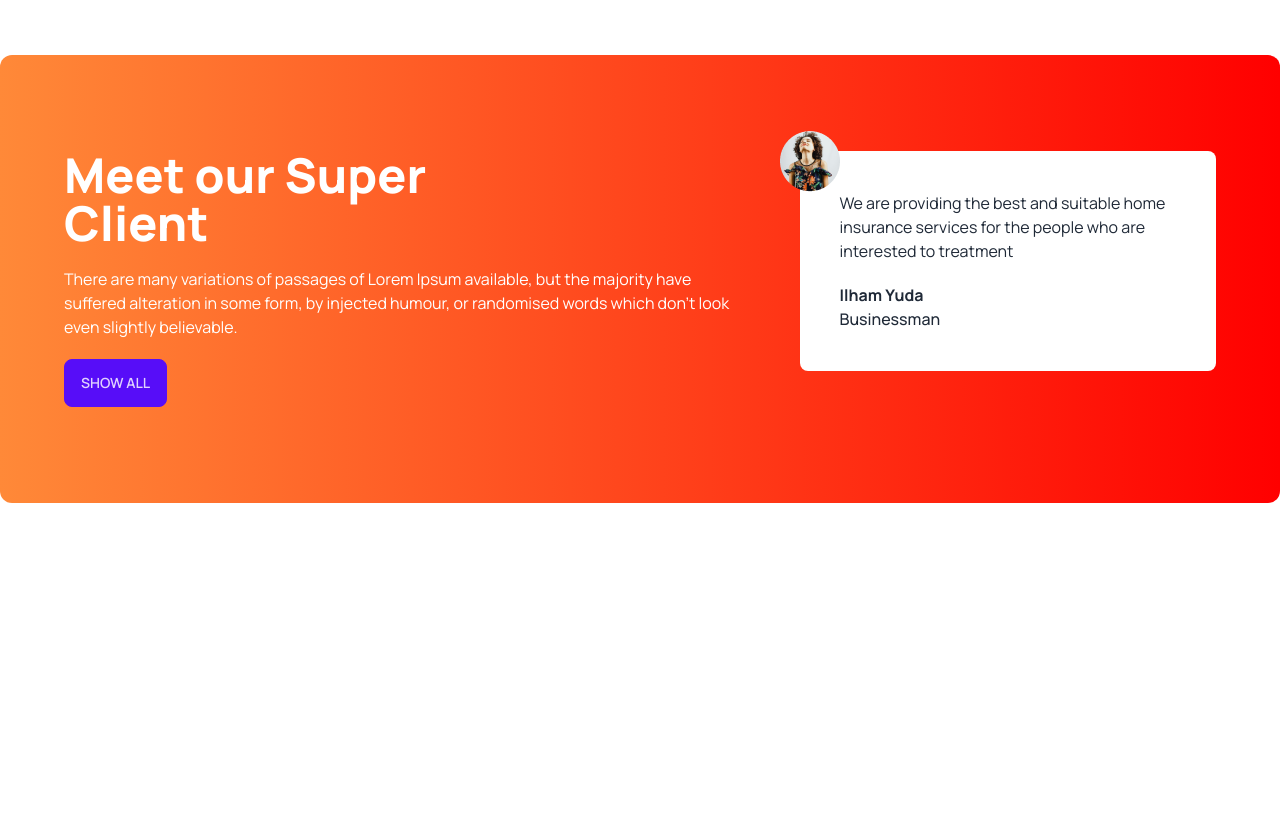
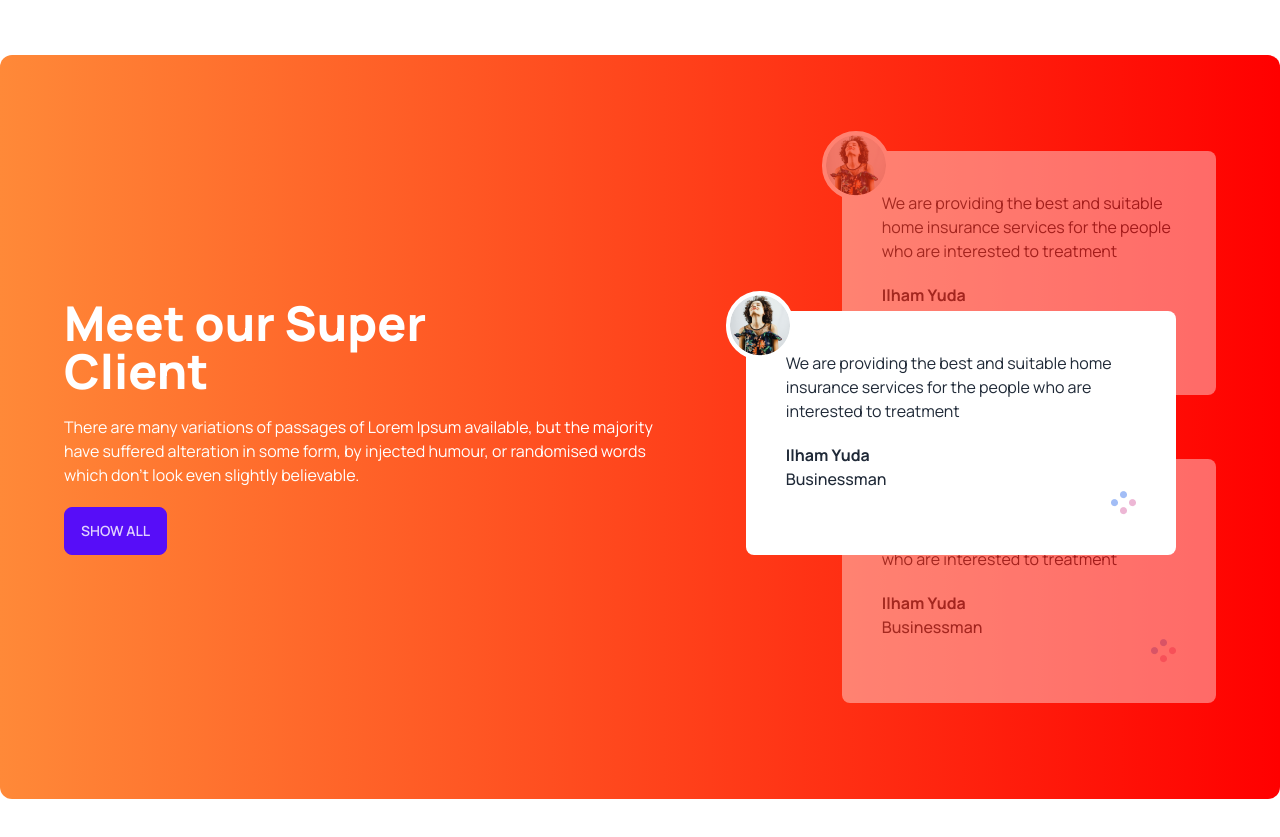
Before and after one commit to maruf318/tea-house-with-daisyui, a plain HTML site: page index.html in a window 1280 px wide. Shown: the part 1700-2537 px from the top of the page. Before the commit the page ends 2299 px from the top, so only its background shows below. Drawn offline with nearby package versions, Linux system fonts and the light colour scheme.

Commit message:
added super client section

```diff
--- a/index.html
+++ b/index.html
@@ -189,23 +189,26 @@
       <section
         class="my-24 flex flex-col lg:flex-row gap-12 rounded-xl bg-gradient-to-r from-[#FF8938] to-[#F00] px-16 py-24"
       >
+        <div class="flex lg:pr-28 items-center">
           <div class="space-y-5">
             <h2 class="text-5xl font-extrabold text-white">
               Meet our Super <br />Client
             </h2>
             <p class="text-white">
-            There are many variations of passages of Lorem Ipsum available, but
-            the majority have suffered alteration in some form, by injected
-            humour, or randomised words which don't look even slightly
-            believable.
+              There are many variations of passages of Lorem Ipsum available,
+              but the majority have suffered alteration in some form, by
+              injected humour, or randomised words which don't look even
+              slightly believable.
             </p>
             <button class="btn btn-primary">Show All</button>
           </div>
-        <div>
-          <!-- Review -->
-          <div class="relative p-10 rounded-lg bg-white">
+        </div>
+        <!-- Review Container -->
+        <div class="relative">
+          <!-- Next Review -->
+          <div class="relative z-10 opacity-40 mb-16 p-10 rounded-lg bg-white">
             <img
-              class="absolute -left-5 -top-5"
+              class="absolute -left-5 -top-5 border-4 border-white rounded-full bg-white"
               src="./images/client.png"
               alt=""
             />
@@ -215,6 +218,45 @@
             </p>
             <h4 class="font-bold mt-5">Ilham Yuda</h4>
             <p class="font-medium">Businessman</p>
+            <div class="flex justify-end">
+              <img src="./images/circles.png" alt="" />
+            </div>
+          </div>
+          <!-- Current Review -->
+          <div
+            class="absolute z-20 top-40 lg:-left-24 lg:w-[430px] p-10 rounded-lg bg-white"
+          >
+            <img
+              class="absolute -left-5 -top-5 border-4 border-white rounded-full bg-white"
+              src="./images/client.png"
+              alt=""
+            />
+            <p>
+              We are providing the best and suitable home insurance services for
+              the people who are interested to treatment
+            </p>
+            <h4 class="font-bold mt-5">Ilham Yuda</h4>
+            <p class="font-medium">Businessman</p>
+            <div class="flex justify-end">
+              <img src="./images/circles.png" alt="" />
+            </div>
+          </div>
+          <!--Previous Review -->
+          <div class="relative z-10 opacity-40 p-10 rounded-lg bg-white">
+            <img
+              class="absolute -left-5 -top-5 border-4 border-white rounded-full bg-white"
+              src="./images/client.png"
+              alt=""
+            />
+            <p>
+              We are providing the best and suitable home insurance services for
+              the people who are interested to treatment
+            </p>
+            <h4 class="font-bold mt-5">Ilham Yuda</h4>
+            <p class="font-medium">Businessman</p>
+            <div class="flex justify-end">
+              <img src="./images/circles.png" alt="" />
+            </div>
           </div>
         </div>
       </section>
```
Lines whose indentation alone changed are shown as unchanged.
